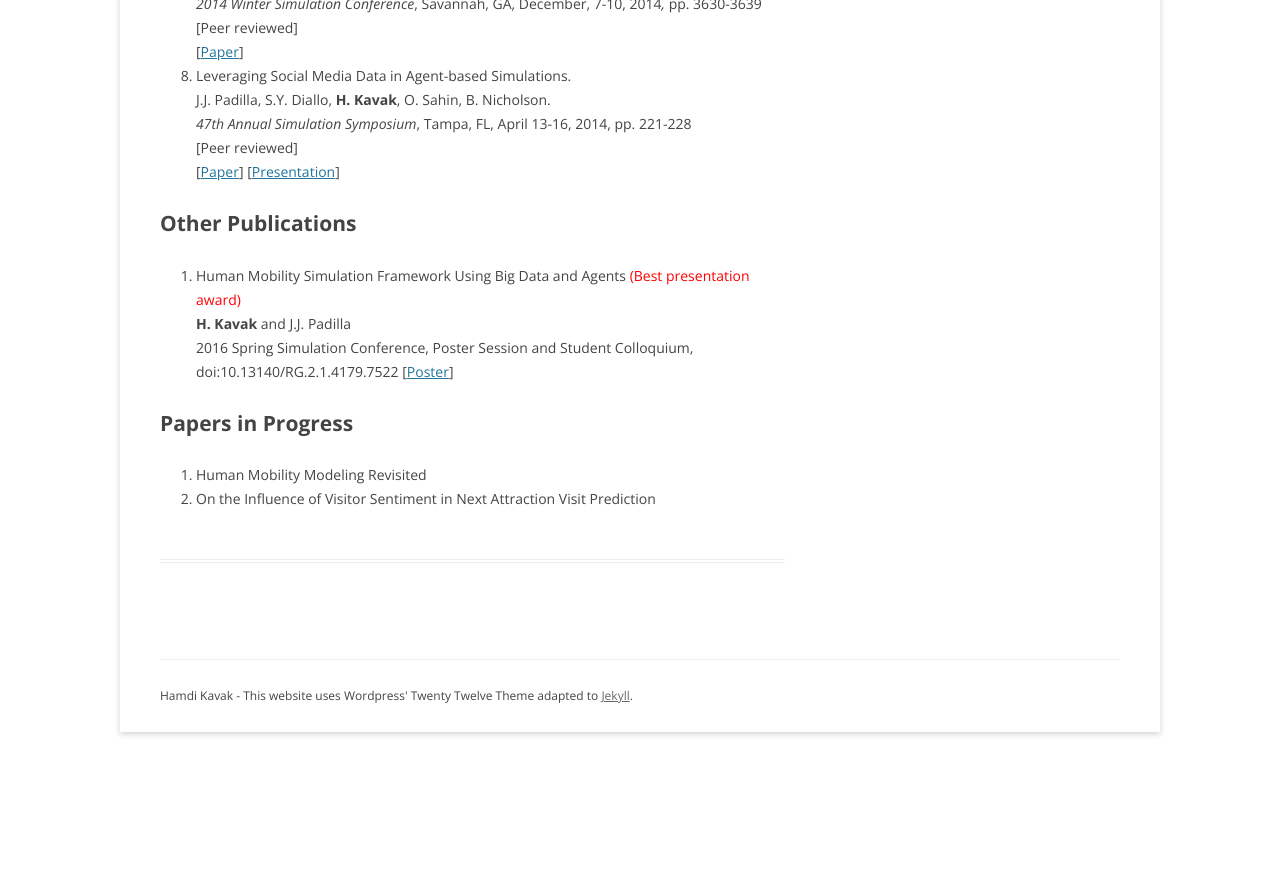
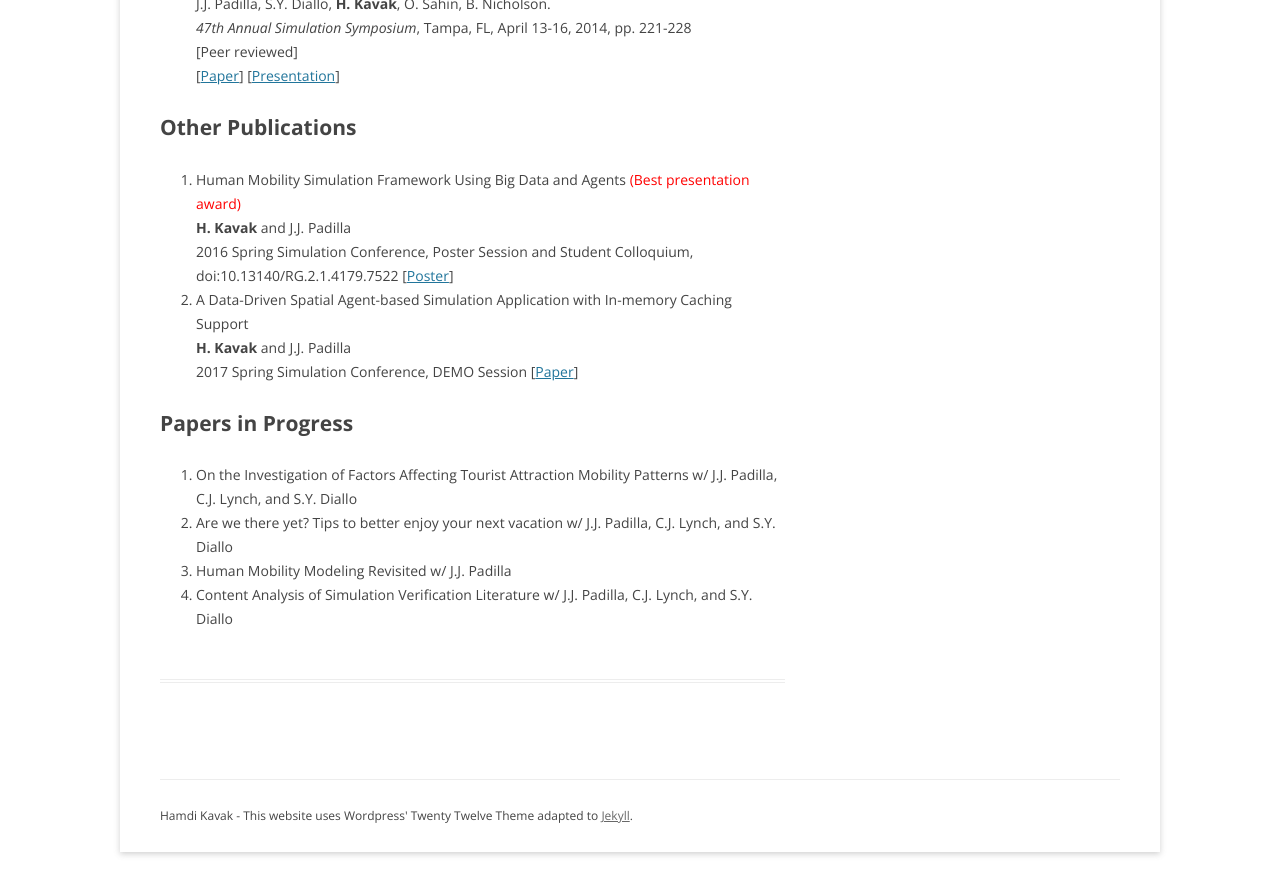
Before and after one commit to hamdikavak/hamdikavak.github.io, a Jekyll site: the page built from publications/index.html, in a window 1280 px wide and 900 px high, scrolled down 1437 px. Shown: the top 895 px of the window. Built offline with Jekyll 4.4.1, drawn with Linux system fonts in a browser that asks for light colours; nearby versions of some CDN libraries; library files that are not in the unit come from our copies; before the commit the page ends 2217 px from its top, so only the background shows below that; some of the changed text lies outside the part shown.

Commit message:
Update index.html

```diff
--- a/publications/index.html
+++ b/publications/index.html
@@ -35,14 +35,9 @@
     The Spread of Wi-Fi Router Malware Revisited<br />
     <strong>H. Kavak</strong>, J.J. Padilla, D. Vernon-Bido,  R.J. Gore, S.Y. Diallo,<br />
     <em>20th Communications and Networking Simulation Symposium</em>, Virginia Beach, VA, April 23-26, 2017<br />
-    [Peer reviewed] Accepted
+    [Peer reviewed]
+    [<a title="RG Archive" href="https://www.researchgate.net/publication/316527645_The_Spread_of_Wi-Fi_Router_Malware_Revisited">Paper</a>]
    </li>
-  <li>
-    Simulation Analysis of the Dynamics Between Insider Threat and Productivity<br />
-    D. Vernon-Bido, E.G. Gamarra, J.J. Padilla, <strong>H. Kavak</strong><br />
-    <em>49th Annual Simulation Symposium</em>, 2017<br />
-    [Peer reviewed] Accepted
-  </li>
   <li>
     Using Simulation Games for Teaching and Learning Discrete-Event Simulation<br />
     J.J. Padilla, C.J. Lynch, <strong>H. Kavak</strong>, S.Y. Diallo, R.J. Gore, A. Barraco, B. Jenkins<br />
@@ -95,14 +90,27 @@
     2016 Spring Simulation Conference, Poster Session and Student Colloquium,  doi:10.13140/RG.2.1.4179.7522
     [<a title="RG Archive" href="https://www.researchgate.net/publication/299889096_Human_Mobility_Simulation_Framework_Using_Big_Data_and_Agents">Poster</a>]
   </li>
+  <li>
+   A Data-Driven Spatial Agent-based Simulation Application with In-memory Caching Support<br />
+    <strong>H. Kavak</strong> and J.J. Padilla <br />
+    2017 Spring Simulation Conference, DEMO Session
+    [<a title="RG Archive" href="https://www.researchgate.net/publication/316650321_A_Data-Driven_Spatial_Agent-based_Simulation_Application_with_In-memory_Caching_Support">Paper</a>]
+  </li>
 </ol>
 <a name="inprog"></a>
 <h1>Papers in Progress</h1>
 <ol>
   <li>
-     Human Mobility Modeling Revisited
+    On the Investigation of Factors Affecting Tourist Attraction Mobility Patterns w/ J.J. Padilla, C.J. Lynch, and S.Y. Diallo
   </li>
   <li>
-    On the Influence of Visitor Sentiment in Next Attraction Visit Prediction
+    Are we there yet? Tips to better enjoy your next vacation w/ J.J. Padilla, C.J. Lynch, and S.Y. Diallo
   </li>
+  <li>
+     Human Mobility Modeling Revisited w/ J.J. Padilla
+  </li>
+    <li>
+     Content Analysis of Simulation Verification Literature w/ J.J. Padilla, C.J. Lynch, and S.Y. Diallo
+  </li>
+
 </ol>
```
